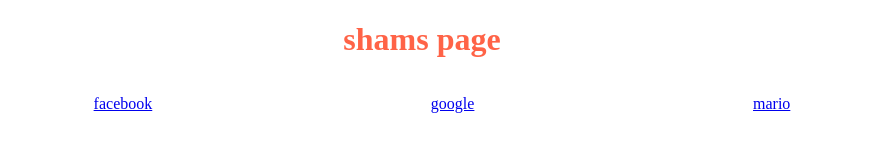
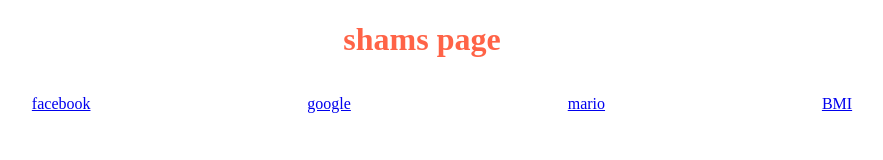
Before and after one commit to shamsmikdad/Firstproject, a plain HTML site: page index.html in a window 1280 px wide. Shown: the whole page, without its empty margins (218-1101 px from the left). Drawn offline with Linux system fonts and the light colour scheme.

Commit message:
add bmi link

```diff
--- a/index.html
+++ b/index.html
@@ -14,6 +14,8 @@
             <li><a href="pages/facebook.html" target="blank"> facebook</a></li>
             <li><a href="pages/google.html" target="blank"> google</a></li>
             <li><a href="pages/marioclube.html" target="blank"> mario</a></li>
+            <li><a href="BMI claculator/BMI.html" target="blank"> BMI</a></li>
+
         </ul>
     </nav>
 </body>
```
